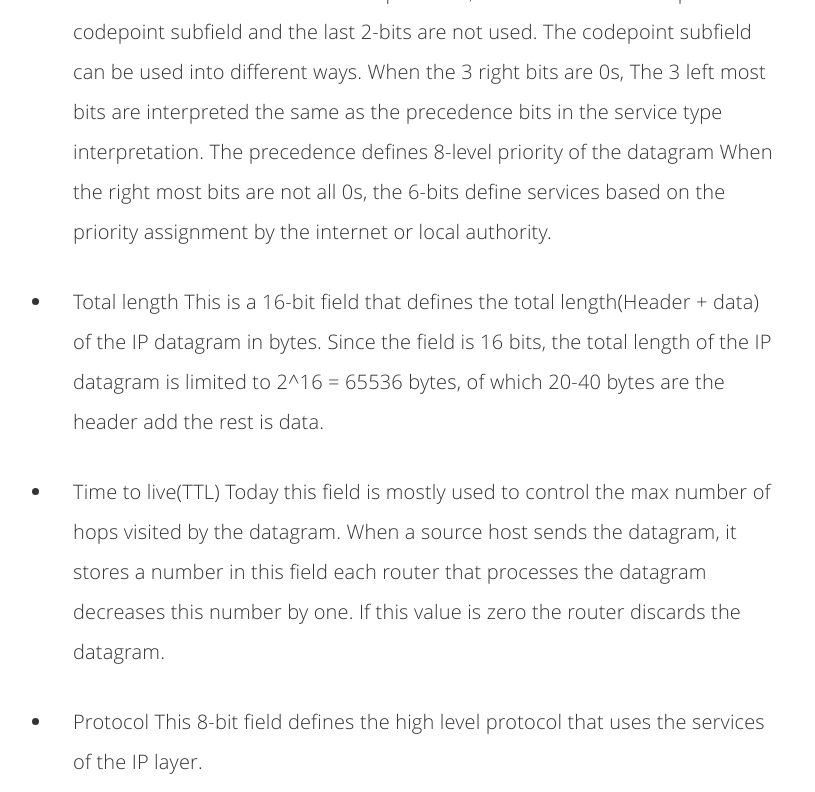
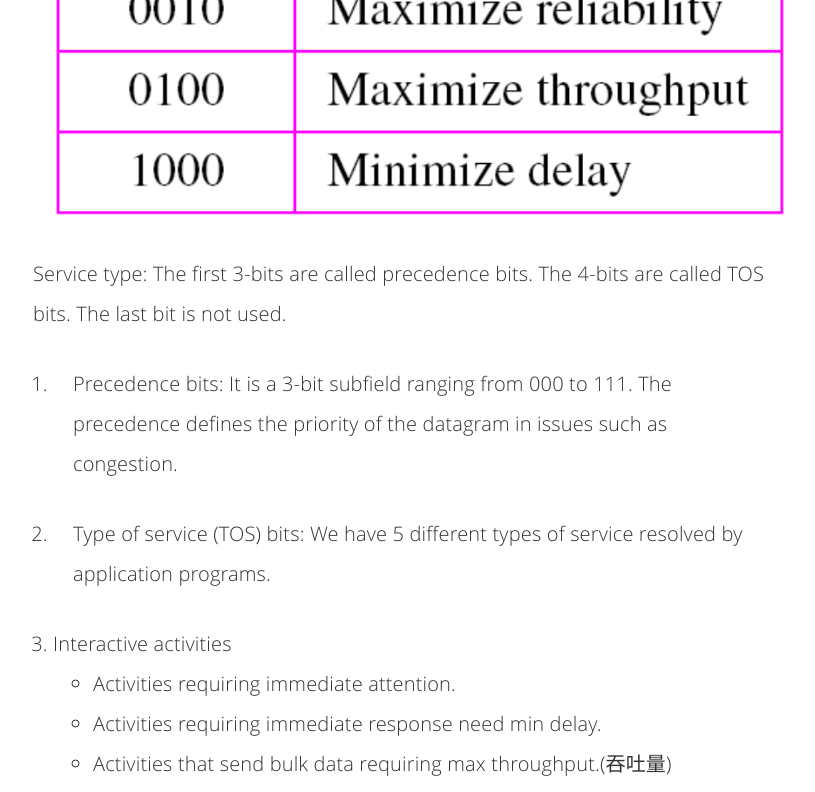
Before and after one commit to GSephrioth/gsephrioth.github.com, a Jekyll site: the page built from _posts/2017-04-26-IP-Datagram.md, in a window 1280 px wide and 1400 px high, scrolled down 2546 px. Shown: the top 792 px of the window, without its empty margins (227-1042 px from the left). Built offline with Jekyll 4.4.1, drawn with Linux system fonts in a browser that asks for light colours; comment, search, counter and statistics services are not loaded; some of the changed text lies outside the part shown; grey boxes are pictures that could not be loaded.

Commit message:
IP resolved
IP datagram and IP module components resolved

````diff
--- a/_posts/2017-04-26-IP-Datagram.md
+++ b/_posts/2017-04-26-IP-Datagram.md
@@ -15,35 +15,42 @@ Packets in the IP layer are called datagrams. A datagram is a variable length pa
 
 The Header is 20 to 60 bytes in length and contains information essential to routing and delivery.
 
-<img src="Figure8.2">
+<img src="/assets/img/TCP-IP/Figure8.2.png">
 
 <h4 style="text-align:center">IP header format</h4>
 - Version
 This 4-bit field defines the version of the IP protocol
 
-- Header Length(HLEN)
+- Header Length(HLEN):
 This 4-bit field defines the total length of the datagram header in 4 byte times.
-length of header = header length * 4
-must be between 5-15
 
-- Differentiated services
+```
+	length of header = header length * 4
+	must be between 5-15
+```
 
-<img src="Figure8.3">
+- Differentiated services(DS):
 
-1. Service type The first 3-bits are called precedence bits. The 4-bits are called TOS bits. And the last bit is not used.
+<img src="/assets/img/TCP-IP/Figure8.3.png">
+<img src="/assets/img/TCP-IP/Table8.1.png">
 
-2. Precedence bits
+Service type:
+The first 3-bits are called precedence bits.
+The 4-bits are called TOS bits.
+The last bit is not used.
+
+2. Precedence bits:
 It is a 3-bit subfield ranging from 000 to 111. The precedence defines the priority of the datagram in issues such as congestion.
 
-3. Type of service (TOS) bits
+3. Type of service (TOS) bits:
 We have 5 different types of service resolved by application programs.
 
-<img src="Table8.1">
-
 4. Interactive activities
-Activities requiring immediate attention and activities requiring immediate response need min delay.
-Activities that send bulk data requiring max throughput
-Management activities need max reliability, background activities need min cost.
+- Activities requiring immediate attention.
+- Activities requiring immediate response need min delay.
+- Activities that send bulk data requiring max throughput.(吞吐量)
+- Management activities need max reliability.
+- Background activities need min cost.
 
 5. Differentiated services
 In this interpretation, the first 6-bits make up the codepoint subfield and the last 2-bits are not used.
@@ -51,27 +58,27 @@ The codepoint subfield can be used into different ways.
 When the 3 right bits are 0s, The 3 left most bits are interpreted the same as the precedence bits in the service type interpretation. The precedence defines 8-level priority of the datagram
 When the right most bits are not all 0s, the 6-bits define services based on the priority assignment by the internet or local authority.
 
-- Total length
+- Total length:
 This is a 16-bit field that defines the total length(Header + data) of the IP datagram in bytes. Since the field is 16 bits, the total length of the IP datagram is limited to 2^16 =  65536 bytes, of which 20-40 bytes are the header add the rest is data.
 
-- Time to live(TTL)
+- Time to live(TTL):
 Today this field is mostly used to control the max number of hops visited by the datagram. When a source host sends the datagram, it stores a number in this field each router that processes the datagram decreases this number by one. If this value is zero the router discards the datagram.
 
-- Protocol
+- Protocol:
 This 8-bit field defines the high level protocol that uses the services of the IP layer.
 
-<img src="Table8.4">
+<img src="/assets/img/TCP-IP/Table8.4.png">
 
-<p style="color:red">Lecture 22</p>
-
-- Header checksum
+- Header checksum:
 This used for error detection
 
 - Source IP address
+
 - Destination IP address
 
-- Options
+- Options:
 This field can be used to request special treatment for the packet. It consists of a series of entries, each responding to a requested option.
+
 1. The Record route option traces the route of a packet.
 2. The Timestamp option: Each router stores the time at which it routed the packet.
 3. The strict route option allows the sender to specify the router to be taken by storing a sequence of IP address in the options field. ? what if one router is down?
@@ -84,21 +91,24 @@ Each data unit layer protocol has maximum size of the data field. when a datagra
 The maximum length of the IP datagram is 65535 bytes. Transmission is very efficient if we use a protocol with an MTU of this size. However, for other physical networks, we must divide the datagram to make it possible to pass through these networks, which is called fragmentation.
 
 > Fragmentation
+
 - Identification
 This 16-bits field identifies a datagram originating from the source to grantee uniqueness. The IP protocol uses a counter to label the datagrams the counter is initialized to a positive number, when the IP protocol sends a datagram it copies the current value of the counter to the identification field.
 
+<img src="/assets/img/TCP-IP/Figure8.7.png">
 - Flags
 This is a 3-bit field. So the first bit is reserved.
+
 The 2nd bit is called 'don`t fragment' bit, 1 means not allowed to fragment, if it can not be passed through any physical network, it will be discarded.
+
 The 3rd bit is called 'more fragment' bit, 1 means the datagram is not the last fragment, there are more fragments after this one. 0 means the datagram is the last fragment or only fragment.
 
-<p style="color:red">Lecture 22</p>
+<img src="/assets/img/TCP-IP/Figure8.8.png">
+- Fragmentation offset
 
-Talk about PJ
+This 13-bit field shows the relative position of this Fragment with respect to the whole datagram. It is the offset of the data in the original datagram measured in units of 8 bytes.
 
-- Fragmentation offset
-This 13-bit field shows the relative position of this Fragment with respect to the whole datagram. It is the offset of the data in the original datagram measured in units of 8 bytes.
-This process hosts or routers that fragment datagram introduce the size of each fragment so that the first byte number is divisible by 8.
+<label style="color: red;"> This process hosts or routers that fragment datagram introduce the size of each fragment so that the first byte number is divisible by 8.</label>
 
 The final destination host can reassemble the original datagram from the fragments received using the following strategy:
 1. The first fragment has an offset value of 0
@@ -107,8 +117,9 @@ The final destination host can reassemble the original datagram from the fragmen
 4. COntinue this process.
 5. The last fragment has the 'more fragment' bit ( AKA M bit) equal to 0.
 
-<p style="color:red">Lecture 23</p>
 
 First Byte = Offset Value * 8
+
 Last Byte = First byte + Total length - HLEN * 4 - 1
+
 > remember the '-1' of the last byte
````
Also changed, not shown: _posts/2017-04-30-IP-Module-Components.md (+3 -4 lines), assets/img/TCP-IP/Figure8.2.png (added), assets/img/TCP-IP/Figure8.26.png (added), assets/img/TCP-IP/Figure8.28.png (added), assets/img/TCP-IP/Figure8.3.png (added), assets/img/TCP-IP/Figure8.7.png (added), assets/img/TCP-IP/Figure8.8.png (added), assets/img/TCP-IP/Table7.1.png (added), assets/img/TCP-IP/Table8.1.png (added), assets/img/TCP-IP/Table8.2.png (added), assets/img/TCP-IP/Table8.4.png (added).
